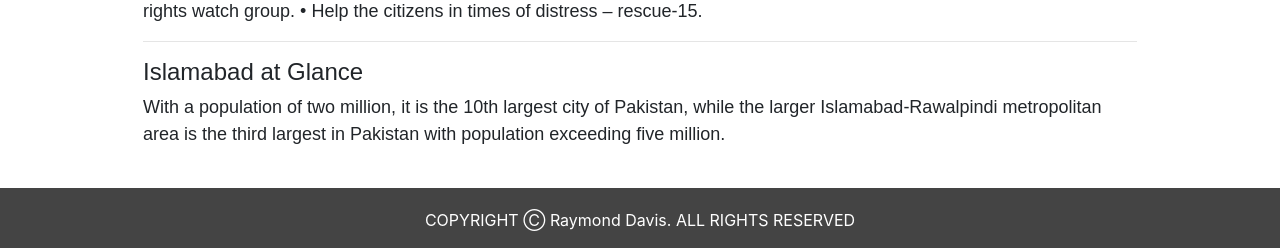
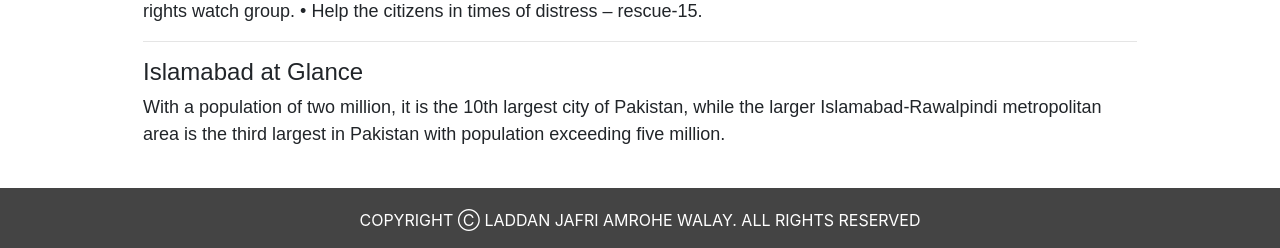
Before and after one commit to noumanmalik960/Online_complaint_Portal, a Django app: page /about/ in a window 1280 px wide. Shown: the part 1008-1256 px from the top of the page. Run offline with Django 3.2, Linux system fonts and the light colour scheme; some libraries are stand-ins or nearby versions.

Commit message:
db updated

```diff
--- a/complaint/templates/complaint/base.html
+++ b/complaint/templates/complaint/base.html
@@ -107,7 +107,7 @@
 
     </div>
 <div id="footer">
-    <p>COPYRIGHT Ⓒ Raymond Davis. ALL RIGHTS RESERVED</p>
+    <p>COPYRIGHT Ⓒ LADDAN JAFRI AMROHE WALAY. ALL RIGHTS RESERVED</p>
 </div>
 </body>
 
```
Also changed, not shown: db.sqlite3.
